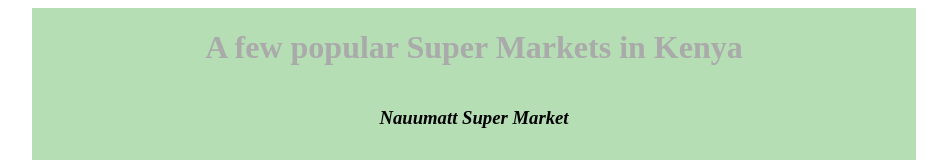
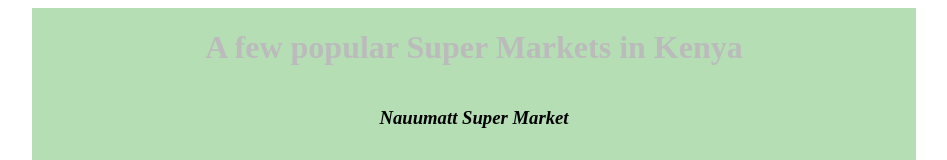
Before and after one commit to DaisyChepyegon/moringaone, a plain HTML site: page index.html in a window 1280 px wide. Shown: the top 160 px of the page, without its empty margins (166-1113 px from the left). Drawn offline with Linux system fonts and the light colour scheme.

Commit message:
change header color

```diff
--- a/style.css
+++ b/style.css
@@ -4,7 +4,7 @@
 }
 h1 {
 font-family: 'Courier New' 'Sans-Serif';
-color:#aaa;
+color:#bbb;
 font-size: '28px';
 text-align: center;
 font-weight: bold;
```
